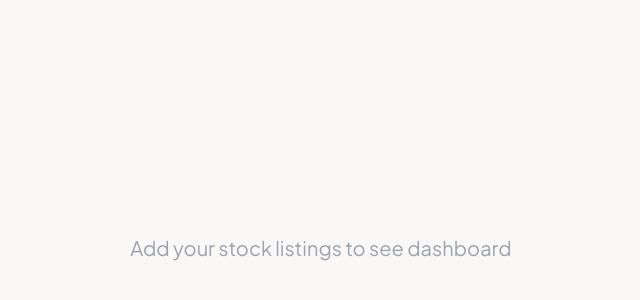
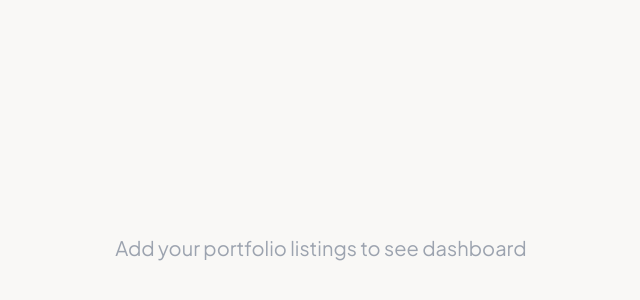
Before and after one commit to harshturna/portfolio-health-analyzer, a Next.js app: page /dashboard in a window 1280 px wide. Shown: the part 152-452 px from the top of the page, without its empty margins (319-959 px from the left). Built offline with nearby package versions, Linux system fonts and the light colour scheme.

Commit message:
dashboard placeholder

```diff
--- a/components/portfolio-analysis.tsx
+++ b/components/portfolio-analysis.tsx
@@ -19,7 +19,7 @@ const PortfolioAnalysis = () => {
   if (!listings.length) {
     return (
       <div className="text-center text-xl text-gray-400 flex items-center justify-center h-full w-full">
-        Add your stock listings to see dashboard
+        Add your portfolio listings to see dashboard
       </div>
     );
   }
```
